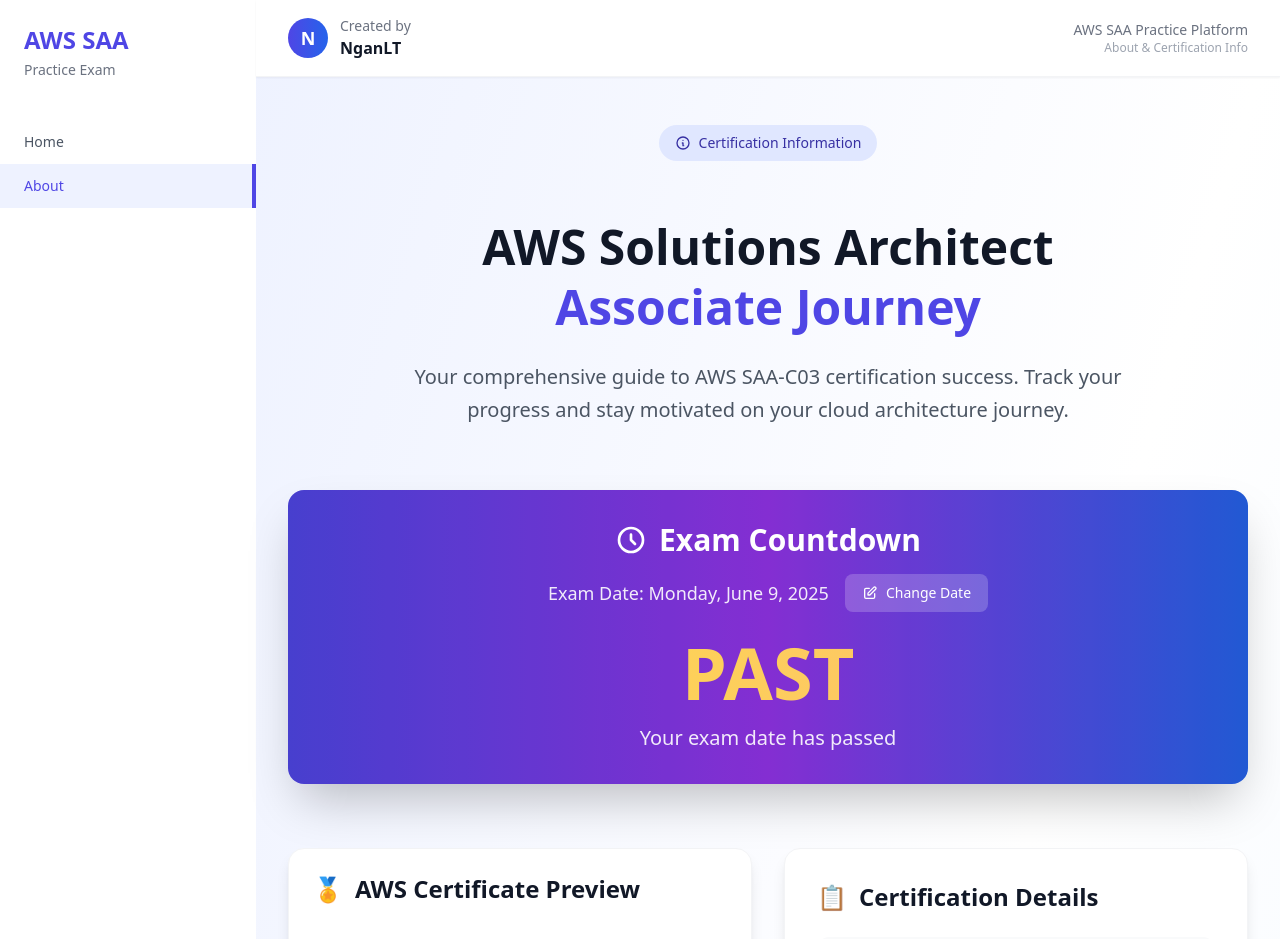
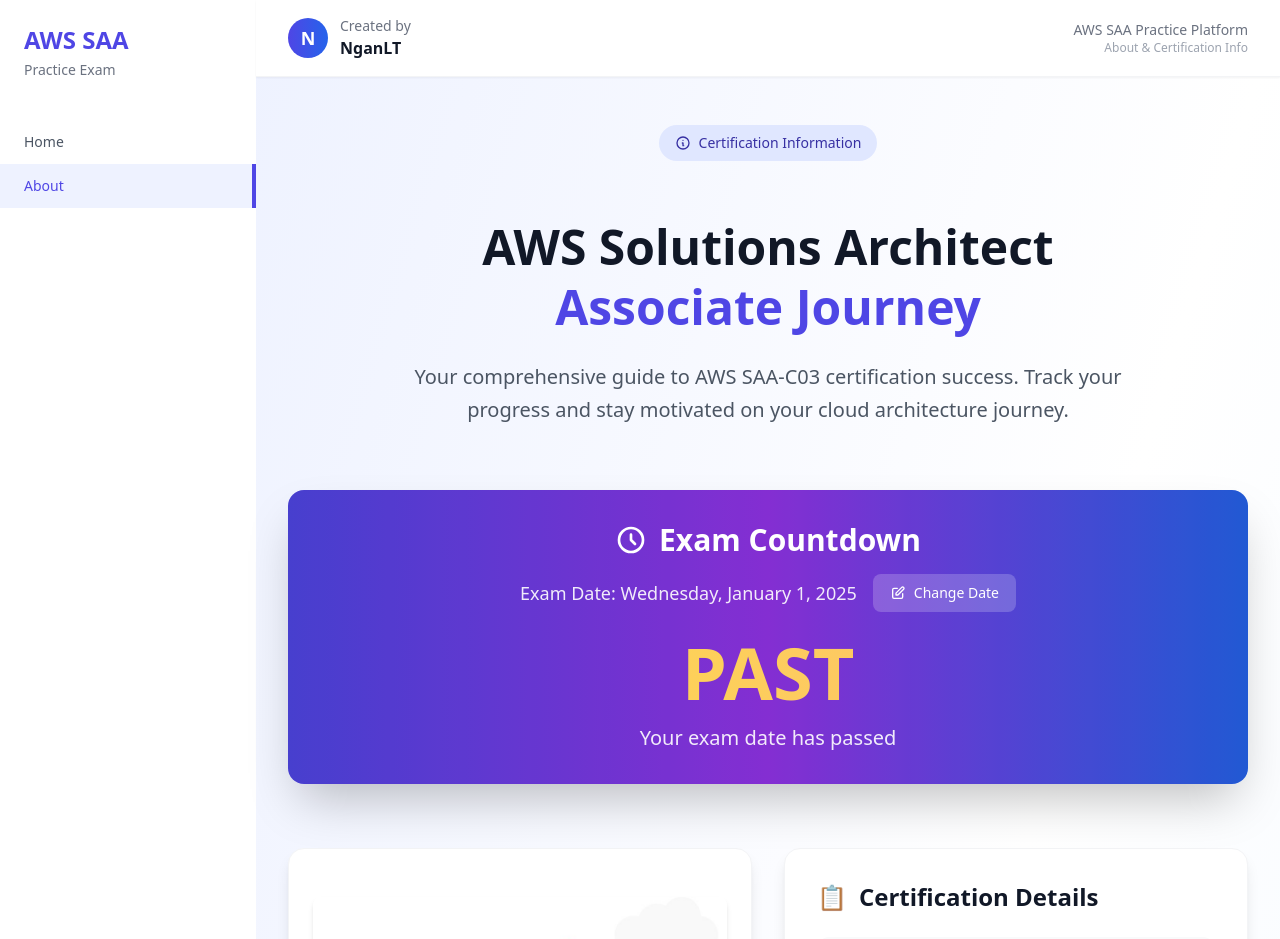
Before and after one commit to LamThanhNgan/AWS-SAA-Practice-Exam-App, a React (Vite) app: page /about in a window 1280 px wide. Shown: the top 939 px of the page. Built offline with nearby package versions, Linux system fonts and the light colour scheme.

Commit message:
feat: update date

```diff
--- a/src/components/About.jsx
+++ b/src/components/About.jsx
@@ -11,7 +11,7 @@
     if (savedDate) {
       setExamDate(new Date(savedDate));
     } else {
-      const defaultDate = new Date('2025-06-09');
+      const defaultDate = new Date('2025-01-01');
       setExamDate(defaultDate);
       localStorage.setItem('examDate', defaultDate.toISOString());
     }
@@ -233,10 +233,10 @@
           {/* Certificate Image */}
           <div className="group bg-white rounded-2xl shadow-lg overflow-hidden border border-gray-100 hover:shadow-xl transition-all duration-300">
             <div className="p-6">
-              <h2 className="text-2xl font-bold text-gray-900 mb-4 flex items-center">
+              {/* <h2 className="text-2xl font-bold text-gray-900 mb-4 flex items-center">
                 <span className="text-2xl mr-3">🏅</span>
                 AWS Certificate Preview
-              </h2>
+              </h2> */}
             </div>
             <div className="px-6 pb-6">
               <img
```
Also changed, not shown: cert.jpg (deleted), public/cert.jpg.
